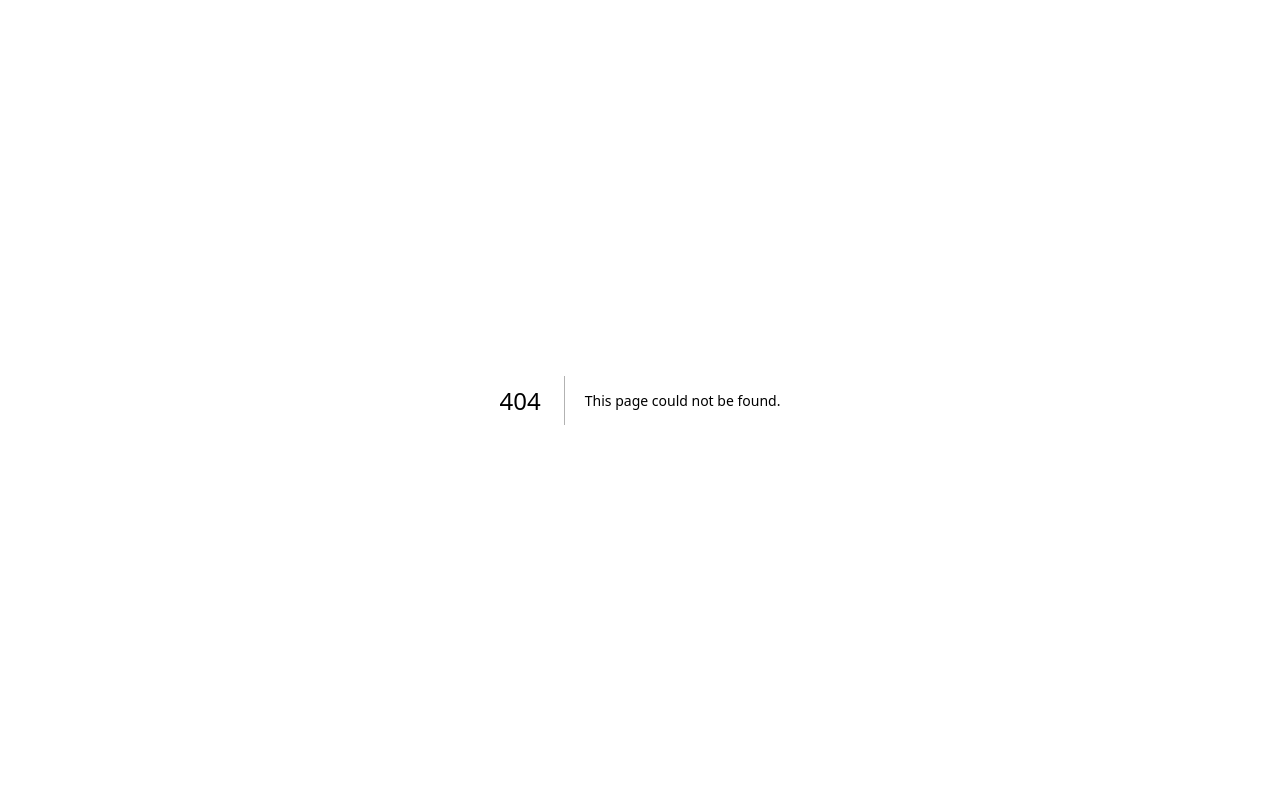
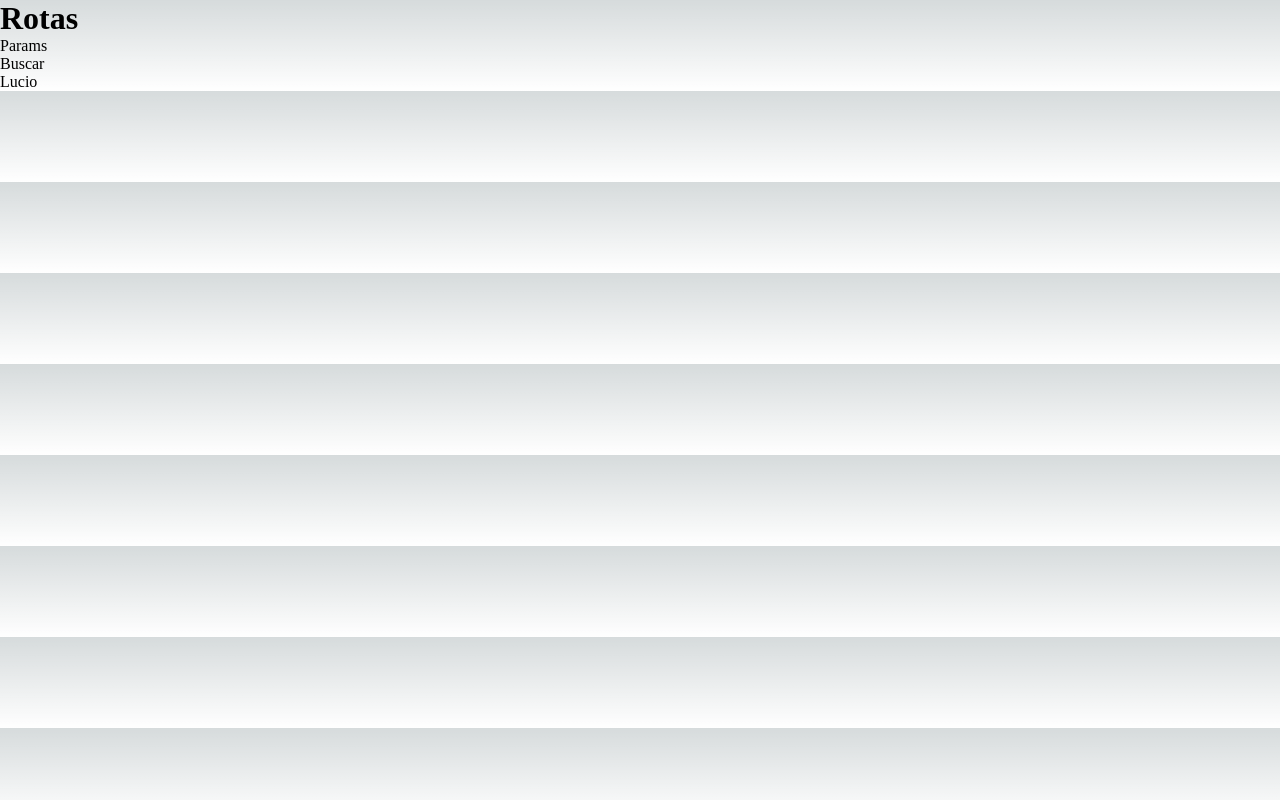
Before and after one commit to luciocarvalho10/curso-next, a Next.js app: page /rotas in a window 1280 px wide. Before the commit this address had no page. Built offline with nearby package versions, Linux system fonts and the light colour scheme.

Commit message:
Navegar com Link

```diff
--- a/src/pages/rotas/[codigo]/buscar.jsx
+++ b/src/pages/rotas/[codigo]/buscar.jsx
@@ -1,4 +1,5 @@
 import {useRouter} from 'next/router'
+import Link from 'next/link'
 
 export default function buscar(){
     const router = useRouter()
@@ -8,6 +9,9 @@ export default function buscar(){
         <div>
             <h1>Parâmentro na pasta</h1>
             <h2>rotas / {codigo} / Buscar</h2>
+            <Link href="/rotas">
+                <button>Rotas</button>
+            </Link>
         </div>
     )
 }
--- /dev/null
+++ b/src/pages/rotas/index.jsx
@@ -0,0 +1,20 @@
+import Link from 'next/link'
+
+export default function rotas() {
+    return (
+        <div>
+            <h1>Rotas</h1>
+            <ul>
+                <Link href="/rotas/params?id=2&nome=Luciano">
+                    <li>Params</li>
+                </Link>
+                <Link href="/rotas/1/buscar">
+                    <li>Buscar</li>
+                </Link>
+                <Link href="/rotas/1/Lucio">
+                    <li>Lucio</li>
+                </Link>
+            </ul>
+        </div>
+    )
+}
--- a/src/pages/rotas/params.jsx
+++ b/src/pages/rotas/params.jsx
@@ -1,4 +1,5 @@
 import { useRouter } from 'next/router'
+import Link from 'next/link'
 
 export default function params() {
     const router = useRouter()
@@ -9,6 +10,9 @@ export default function params() {
         <div>
             <h1>Parâmentro na rota</h1>
             <h2>Paramentros: {id} / {nome}</h2>
+            <Link href="/rotas">
+                <button>Rotas</button>
+            </Link>
         </div>
     )
 }
```
Also changed, not shown: src/pages/rotas/[codigo]/[nome].jsx (+7 -1 lines).
